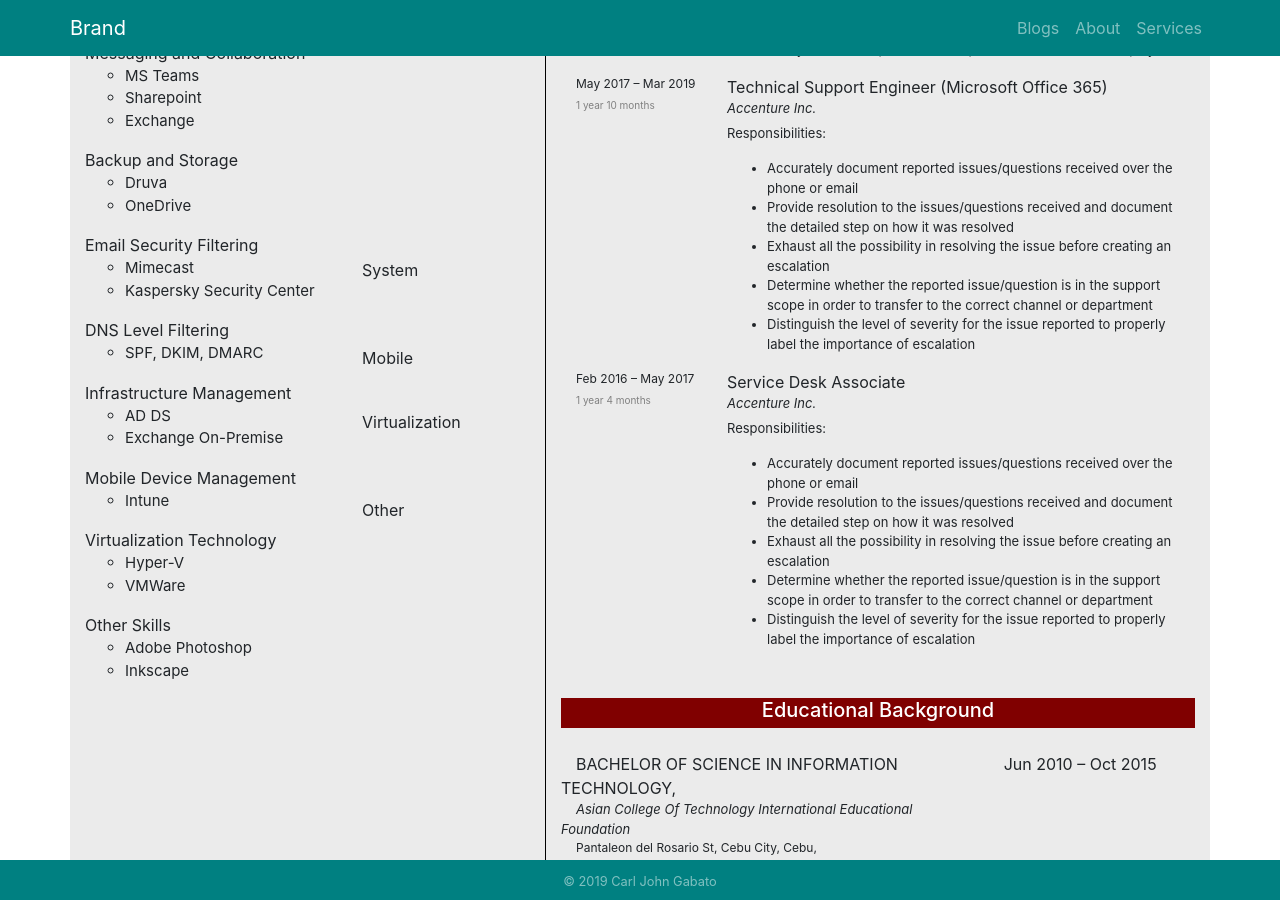
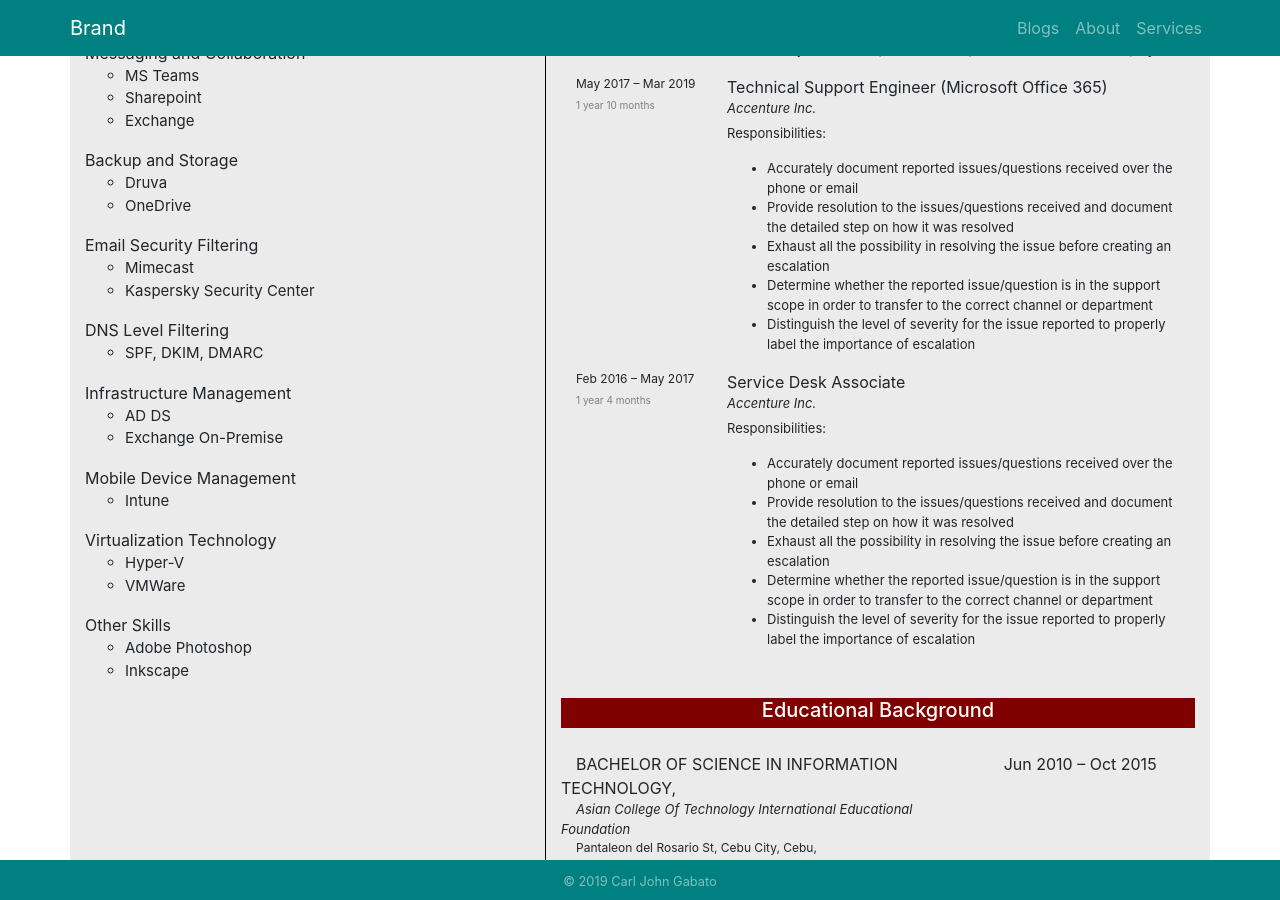
Before and after one commit to carljohngabato/aboutme, a Jekyll site: the page built from about.html, in a window 1280 px wide and 900 px high, scrolled down 706 px. Built offline with Jekyll 4.4.1, drawn with Linux system fonts in a browser that asks for light colours; nearby versions of some CDN libraries.

Commit message:
modified: about

```diff
--- a/about.html
+++ b/about.html
@@ -276,7 +276,7 @@
             </li>
           </ul>
 
-          <h8 align="Right">System</h8>
+          <h8 align="Right"></h8>
           <ul class="expertise">
             <li>
               <div class="d-flex flex-row-reverse">
@@ -298,7 +298,7 @@
             </li>
           </ul>
 
-          <h8 align="Right">Mobile</h8>
+          <h8 align="Right"></h8>
           <ul class="expertise">
             <li>
               <div class="d-flex flex-row-reverse">
@@ -311,7 +311,7 @@
             </li>
           </ul>
 
-          <h8 align="Right">Virtualization</h8>
+          <h8 align="Right"></h8>
           <ul class="expertise">
             <li>
               <div class="d-flex flex-row-reverse">
@@ -333,7 +333,7 @@
             </li>
           </ul>
 
-          <h8 align="Right">Other</h8>
+          <h8 align="Right"></h8>
           <ul class="expertise">
             <li>
               <div class="d-flex flex-row-reverse">
```
